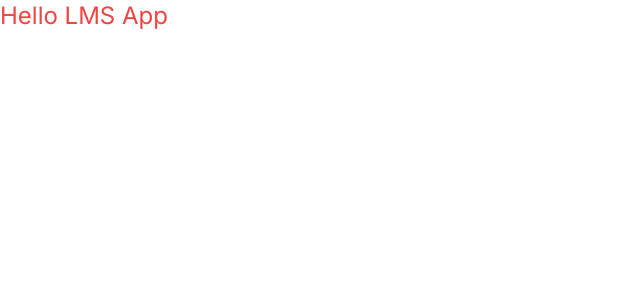
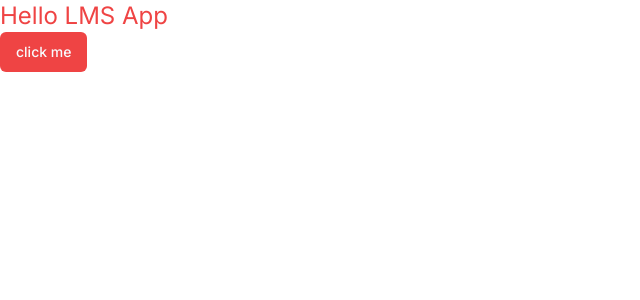
Before and after one commit to Arnabh26/lms-app, a Next.js app: page / in a window 1280 px wide. Shown: the top 300 px of the page, without its empty margins (0-640 px from the left). Built offline with nearby package versions, Linux system fonts and the light colour scheme.

Commit message:
environment setup

```diff
--- a/app/globals.css
+++ b/app/globals.css
@@ -1,6 +1,12 @@
 @tailwind base;
 @tailwind components;
 @tailwind utilities;
+
+html,
+body,
+:root{
+  height: 100%;
+}
 
 @layer base {
   :root {
--- a/app/page.tsx
+++ b/app/page.tsx
@@ -1,7 +1,12 @@
-import Image from 'next/image'
+import { Button } from "@/components/ui/button";
 
 export default function Home() {
   return (
-    <p className='text-2xl text-red-500'>Hello LMS App</p>
+    <div>
+      <p className='text-2xl text-red-500'>Hello LMS App</p>
+      <Button variant="destructive">
+        click me
+      </Button>
+    </div>
   )
 }
--- /dev/null
+++ b/components/ui/button.tsx
@@ -0,0 +1,56 @@
+import * as React from "react"
+import { Slot } from "@radix-ui/react-slot"
+import { cva, type VariantProps } from "class-variance-authority"
+
+import { cn } from "@/lib/utils"
+
+const buttonVariants = cva(
+  "inline-flex items-center justify-center rounded-md text-sm font-medium ring-offset-background transition-colors focus-visible:outline-none focus-visible:ring-2 focus-visible:ring-ring focus-visible:ring-offset-2 disabled:pointer-events-none disabled:opacity-50",
+  {
+    variants: {
+      variant: {
+        default: "bg-primary text-primary-foreground hover:bg-primary/90",
+        destructive:
+          "bg-destructive text-destructive-foreground hover:bg-destructive/90",
+        outline:
+          "border border-input bg-background hover:bg-accent hover:text-accent-foreground",
+        secondary:
+          "bg-secondary text-secondary-foreground hover:bg-secondary/80",
+        ghost: "hover:bg-accent hover:text-accent-foreground",
+        link: "text-primary underline-offset-4 hover:underline",
+      },
+      size: {
+        default: "h-10 px-4 py-2",
+        sm: "h-9 rounded-md px-3",
+        lg: "h-11 rounded-md px-8",
+        icon: "h-10 w-10",
+      },
+    },
+    defaultVariants: {
+      variant: "default",
+      size: "default",
+    },
+  }
+)
+
+export interface ButtonProps
+  extends React.ButtonHTMLAttributes<HTMLButtonElement>,
+    VariantProps<typeof buttonVariants> {
+  asChild?: boolean
+}
+
+const Button = React.forwardRef<HTMLButtonElement, ButtonProps>(
+  ({ className, variant, size, asChild = false, ...props }, ref) => {
+    const Comp = asChild ? Slot : "button"
+    return (
+      <Comp
+        className={cn(buttonVariants({ variant, size, className }))}
+        ref={ref}
+        {...props}
+      />
+    )
+  }
+)
+Button.displayName = "Button"
+
+export { Button, buttonVariants }
--- a/package.json
+++ b/package.json
@@ -9,6 +9,7 @@
     "lint": "next lint"
   },
   "dependencies": {
+    "@radix-ui/react-slot": "^1.0.2",
     "@types/node": "20.6.2",
     "@types/react": "18.2.22",
     "@types/react-dom": "18.2.7",
```
Also changed, not shown: 1 other file (tests, documents, lock files or other folders).
